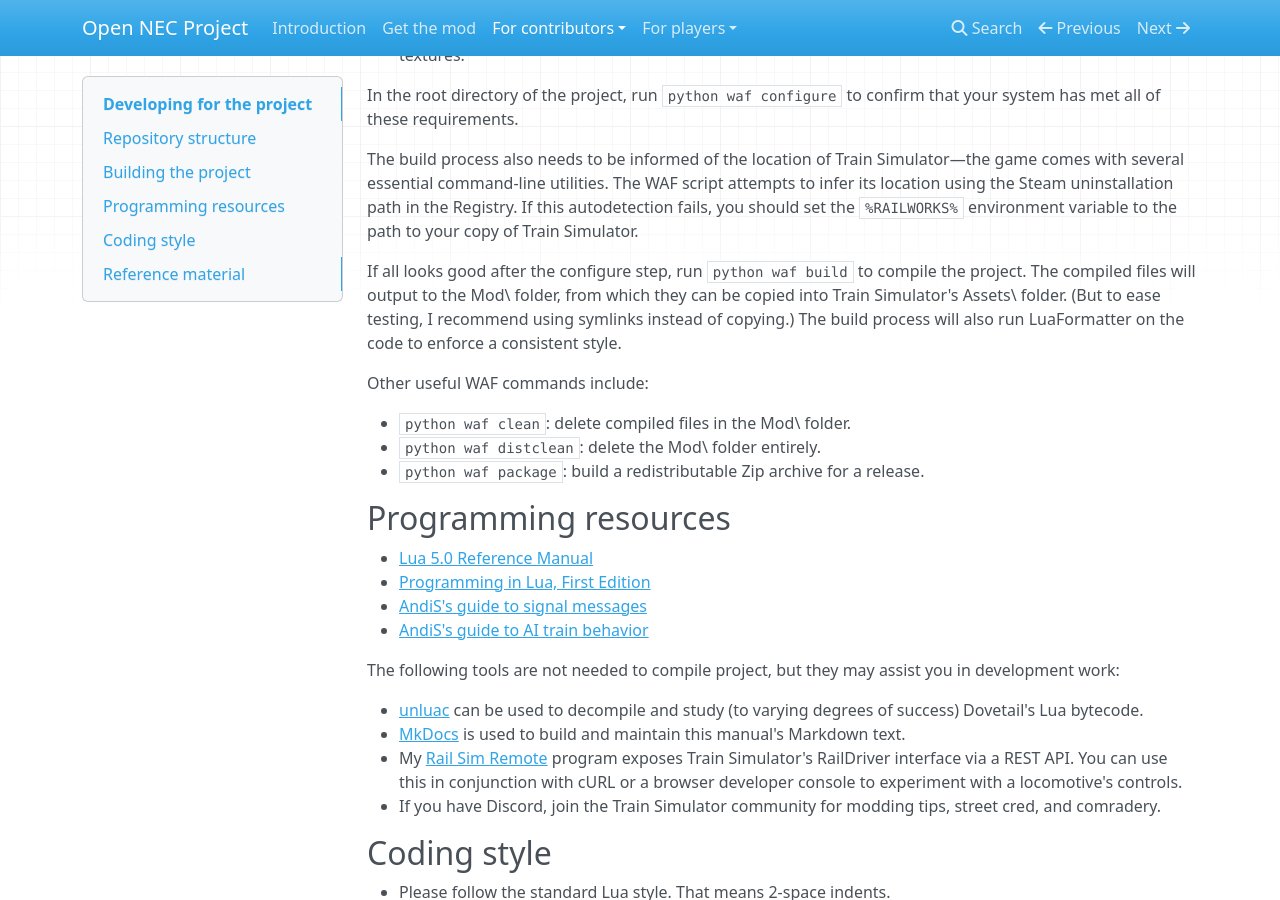
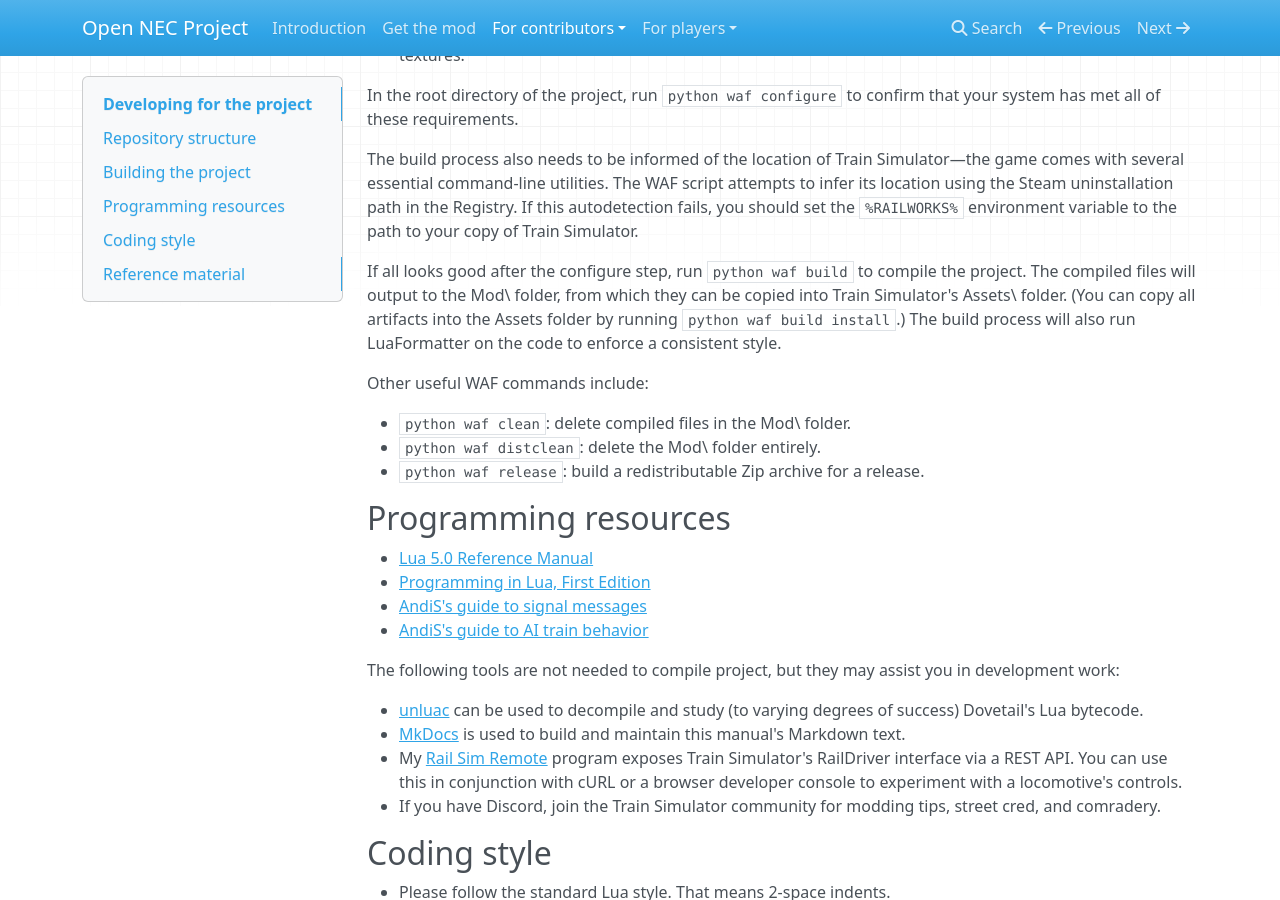
Before and after one commit to YoRyan/open-nec, an MkDocs documentation site: the page built from Docs/for-contributors/index.md, in a window 1280 px wide and 900 px high, scrolled down 744 px. Built offline with MkDocs 1.6.1, drawn with Linux system fonts in a browser that asks for light colours; nearby versions of some CDN libraries.

Commit message:
docs(waf): update with latest changes to waf script

```diff
--- a/Docs/for-contributors/index.md
+++ b/Docs/for-contributors/index.md
@@ -26,13 +26,13 @@ In the root directory of the project, run `python waf configure` to confirm that
 
 The build process also needs to be informed of the location of Train Simulator—the game comes with several essential command-line utilities. The WAF script attempts to infer its location using the Steam uninstallation path in the Registry. If this autodetection fails, you should set the `%RAILWORKS%` environment variable to the path to your copy of Train Simulator.
 
-If all looks good after the configure step, run `python waf build` to compile the project. The compiled files will output to the Mod\ folder, from which they can be copied into Train Simulator's Assets\ folder. (But to ease testing, I recommend using symlinks instead of copying.) The build process will also run LuaFormatter on the code to enforce a consistent style.
+If all looks good after the configure step, run `python waf build` to compile the project. The compiled files will output to the Mod\ folder, from which they can be copied into Train Simulator's Assets\ folder. (You can copy all artifacts into the Assets folder by running `python waf build install`.) The build process will also run LuaFormatter on the code to enforce a consistent style.
 
 Other useful WAF commands include:
 
 - `python waf clean`: delete compiled files in the Mod\\ folder.
 - `python waf distclean`: delete the Mod\\ folder entirely.
-- `python waf package`: build a redistributable Zip archive for a release.
+- `python waf release`: build a redistributable Zip archive for a release.
 
 ## Programming resources
 
```
